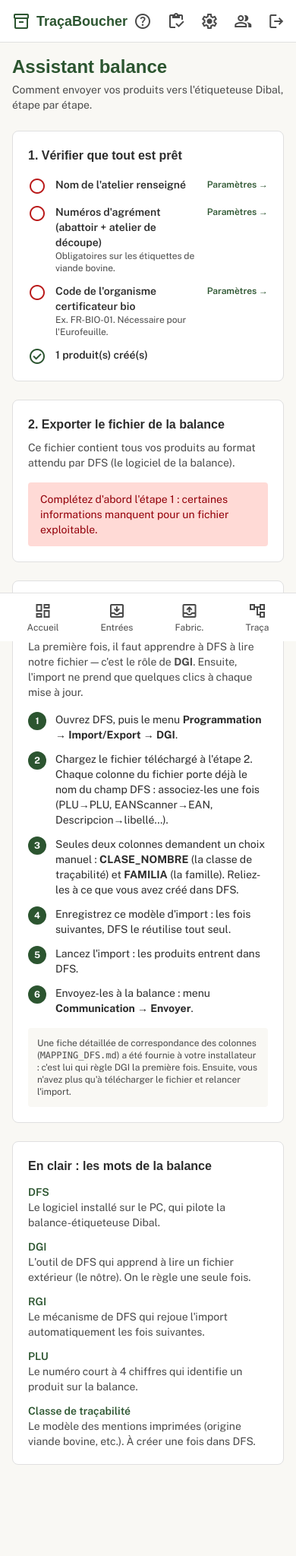
After one commit to ColibriMilhord/tracaboucher, a PHP site: page /guide.php in a window 390 px wide. The commit adds this page. Shown: the top 2048 px of the page at 76% size. Run offline with PHP 8.4, Linux system fonts and the light colour scheme; the visitor is signed in with stand-in values (Sample User, id 1); tables that the repository leaves empty or names only in its code hold one stand-in row (values such as "Sample post"); some libraries are stand-ins or nearby versions; some web fonts are replaced.

Commit message:
UX néophyte : édition focalisée, recherche produits, assistant balance
- produits.php : cliquer le stylo ouvre désormais un écran de modification
  dédié (liste masquée, formulaire pré-rempli et mis en avant, lien retour,
  champ libellé focalisé). Corrige le cas où le formulaire, noyé sous 78
  produits, semblait ne rien charger. Ajout d'un filtre de recherche sur la
  liste.
- guide.php : nouvel « Assistant balance » (admin) qui montre l'état de
  préparation (agréments, code bio, produits), débloque l'export une fois prêt,
  et déroule en clair les étapes d'import dans DFS via DGI, avec un lexique.
- header : accès Assistant + Produits depuis l'en-tête (mobile compris).

Co-Authored-By: Claude Opus 4.8 <noreply@anthropic.com>

```diff
--- /dev/null
+++ b/guide.php
@@ -0,0 +1,152 @@
+<?php
+$page_active = 'guide';
+$page_title  = 'Assistant balance';
+require_once __DIR__ . '/includes/auth.php';
+$moi = exiger_admin();
+
+$pdo = db();
+
+// ── État de préparation, lu en base
+$nb_produits = 0; $nb_bovin = 0; $nb_compo_faire = 0;
+if (referentiel_produits_pret()) {
+    $nb_produits = (int)$pdo->query('SELECT COUNT(*) FROM produits WHERE actif=1')->fetchColumn();
+    $nb_bovin    = (int)$pdo->query("SELECT COUNT(*) FROM produits WHERE actif=1 AND classe_traca='viande_bovine'")->fetchColumn();
+    if (recettes_pretes()) {
+        $nb_compo_faire = (int)$pdo->query(
+            'SELECT COUNT(*) FROM produits p WHERE p.actif=1
+             AND NOT EXISTS (SELECT 1 FROM recette_lignes r WHERE r.produit_id=p.id)'
+        )->fetchColumn();
+    }
+}
+
+$etapes = [
+    [
+        'ok'    => reglage('nom_atelier') !== '',
+        'titre' => 'Nom de l\'atelier renseigné',
+        'lien'  => 'parametres.php', 'action' => 'Paramètres',
+    ],
+    [
+        'ok'    => reglage('agrement_atelier') !== '' && reglage('agrement_abattoir') !== '',
+        'titre' => 'Numéros d\'agrément (abattoir + atelier de découpe)',
+        'aide'  => 'Obligatoires sur les étiquettes de viande bovine.',
+        'lien'  => 'parametres.php', 'action' => 'Paramètres',
+    ],
+    [
+        'ok'    => reglage('code_certificateur') !== '',
+        'titre' => 'Code de l\'organisme certificateur bio',
+        'aide'  => 'Ex. FR-BIO-01. Nécessaire pour l\'Eurofeuille.',
+        'lien'  => 'parametres.php', 'action' => 'Paramètres',
+    ],
+    [
+        'ok'    => $nb_produits > 0,
+        'titre' => $nb_produits . ' produit(s) créé(s)',
+        'lien'  => 'produits.php', 'action' => 'Produits',
+    ],
+];
+$pret = true;
+foreach ($etapes as $e) { if (!$e['ok']) $pret = false; }
+
+require __DIR__ . '/includes/header.php';
+?>
+
+<h2 class="font-headline-lg text-2xl font-bold text-primary mb-1">Assistant balance</h2>
+<p class="text-sm text-on-surface-variant mb-6">
+  Comment envoyer vos produits vers l'étiqueteuse Dibal, étape par étape.
+</p>
+
+<!-- 1. Où j'en suis -->
+<section class="bg-surface rounded-xl border border-outline-variant p-5 mb-6">
+  <h3 class="font-headline-md font-bold mb-4">1. Vérifier que tout est prêt</h3>
+  <div class="flex flex-col gap-3">
+    <?php foreach ($etapes as $e): ?>
+    <div class="flex items-start gap-3">
+      <span class="material-symbols-outlined <?= $e['ok'] ? 'text-primary' : 'text-error' ?>"><?= $e['ok'] ? 'check_circle' : 'radio_button_unchecked' ?></span>
+      <div class="flex-1 min-w-0">
+        <div class="text-sm font-semibold"><?= h($e['titre']) ?></div>
+        <?php if (!empty($e['aide'])): ?><div class="text-xs text-on-surface-variant"><?= h($e['aide']) ?></div><?php endif ?>
+      </div>
+      <?php if (!$e['ok']): ?>
+      <a href="<?= h($e['lien']) ?>" class="text-xs text-primary font-semibold shrink-0 mt-0.5"><?= h($e['action']) ?> →</a>
+      <?php endif ?>
+    </div>
+    <?php endforeach ?>
+  </div>
+  <?php if ($nb_compo_faire > 0): ?>
+  <div class="mt-4 bg-surface-container-low rounded-lg p-3 text-xs text-on-surface-variant">
+    <?= $nb_compo_faire ?> produit(s) sans composition (préparations, plats) : ils fonctionnent, mais n'auront pas
+    la mention bio tant que leur recette n'est pas saisie. Facultatif.
+  </div>
+  <?php endif ?>
+</section>
+
+<!-- 2. Exporter -->
+<section class="bg-surface rounded-xl border border-outline-variant p-5 mb-6">
+  <h3 class="font-headline-md font-bold mb-2">2. Exporter le fichier de la balance</h3>
+  <p class="text-sm text-on-surface-variant mb-4">
+    Ce fichier contient tous vos produits au format attendu par DFS (le logiciel de la balance).
+  </p>
+  <?php if ($pret): ?>
+  <a href="export.php?type=dfs_articulo" class="inline-flex items-center gap-2 bg-primary text-on-primary rounded-full px-6 py-3 font-bold text-sm">
+    <span class="material-symbols-outlined">download</span>Télécharger le fichier balance
+  </a>
+  <p class="text-xs text-on-surface-variant mt-3">
+    Enregistrez-le sur l'ordinateur où est installé DFS (par clé USB ou e-mail si besoin).
+  </p>
+  <?php else: ?>
+  <div class="bg-error-container text-on-error-container rounded-lg px-4 py-3 text-sm">
+    Complétez d'abord l'étape 1 : certaines informations manquent pour un fichier exploitable.
+  </div>
+  <?php endif ?>
+</section>
+
+<!-- 3. Importer dans DFS -->
+<section class="bg-surface rounded-xl border border-outline-variant p-5 mb-6">
+  <h3 class="font-headline-md font-bold mb-2">3. Importer dans DFS (sur le PC de la balance)</h3>
+  <p class="text-sm text-on-surface-variant mb-4">
+    La première fois, il faut apprendre à DFS à lire notre fichier — c'est le rôle de <strong>DGI</strong>.
+    Ensuite, l'import ne prend que quelques clics à chaque mise à jour.
+  </p>
+  <ol class="flex flex-col gap-3 text-sm">
+    <?php
+    $pas = [
+      'Ouvrez DFS, puis le menu <strong>Programmation → Import/Export → DGI</strong>.',
+      'Chargez le fichier téléchargé à l\'étape 2. Chaque colonne du fichier porte déjà le nom du champ DFS : associez-les une fois (PLU→PLU, EANScanner→EAN, Descripcion→libellé…).',
+      'Seules deux colonnes demandent un choix manuel : <strong>CLASE_NOMBRE</strong> (la classe de traçabilité) et <strong>FAMILIA</strong> (la famille). Reliez-les à ce que vous avez créé dans DFS.',
+      'Enregistrez ce modèle d\'import : les fois suivantes, DFS le réutilise tout seul.',
+      'Lancez l\'import : les produits entrent dans DFS.',
+      'Envoyez-les à la balance : menu <strong>Communication → Envoyer</strong>.',
+    ];
+    foreach ($pas as $i => $t): ?>
+    <li class="flex gap-3">
+      <span class="shrink-0 w-6 h-6 rounded-full bg-primary text-on-primary text-xs font-bold flex items-center justify-center"><?= $i + 1 ?></span>
+      <span><?= $t ?></span>
+    </li>
+    <?php endforeach ?>
+  </ol>
+  <div class="mt-4 bg-surface-container-low rounded-lg p-3 text-xs text-on-surface-variant">
+    Une fiche détaillée de correspondance des colonnes (<code>MAPPING_DFS.md</code>) a été fournie
+    à votre installateur : c'est lui qui règle DGI la première fois. Ensuite, vous n'avez plus qu'à
+    télécharger le fichier et relancer l'import.
+  </div>
+</section>
+
+<!-- 4. Comprendre les mots -->
+<section class="bg-surface rounded-xl border border-outline-variant p-5">
+  <h3 class="font-headline-md font-bold mb-3">En clair : les mots de la balance</h3>
+  <dl class="flex flex-col gap-3 text-sm">
+    <?php foreach ([
+      ['DFS', 'Le logiciel installé sur le PC, qui pilote la balance-étiqueteuse Dibal.'],
+      ['DGI', 'L\'outil de DFS qui apprend à lire un fichier extérieur (le nôtre). On le règle une seule fois.'],
+      ['RGI', 'Le mécanisme de DFS qui rejoue l\'import automatiquement les fois suivantes.'],
+      ['PLU', 'Le numéro court à 4 chiffres qui identifie un produit sur la balance.'],
+      ['Classe de traçabilité', 'Le modèle des mentions imprimées (origine viande bovine, etc.). À créer une fois dans DFS.'],
+    ] as [$mot, $def]): ?>
+    <div>
+      <dt class="font-semibold text-primary"><?= h($mot) ?></dt>
+      <dd class="text-on-surface-variant"><?= h($def) ?></dd>
+    </div>
+    <?php endforeach ?>
+  </dl>
+</section>
+
+<?php require __DIR__ . '/includes/footer.php'; ?>
--- a/includes/header.php
+++ b/includes/header.php
@@ -83,6 +83,8 @@
   </a>
   <div class="flex items-center gap-1">
     <?php if (($moi['role'] ?? '') === 'admin'): ?>
+    <a href="guide.php" title="Assistant balance" class="material-symbols-outlined text-on-surface-variant hover:bg-surface-container-high p-2 rounded-full">help</a>
+    <a href="produits.php" title="Produits" class="material-symbols-outlined text-on-surface-variant hover:bg-surface-container-high p-2 rounded-full">inventory</a>
     <a href="parametres.php" title="Paramètres" class="material-symbols-outlined text-on-surface-variant hover:bg-surface-container-high p-2 rounded-full">settings</a>
     <a href="utilisateurs.php" title="Utilisateurs" class="material-symbols-outlined text-on-surface-variant hover:bg-surface-container-high p-2 rounded-full">group</a>
     <?php endif ?>
@@ -103,6 +105,7 @@
       ];
       if (($moi['role'] ?? '') === 'admin') {
         $liens[] = ['produits', 'produits.php', 'inventory', 'Produits'];
+        $liens[] = ['guide', 'guide.php', 'help', 'Assistant balance'];
       }
       foreach ($liens as [$k,$url,$icone,$lib]):
         $on = $page_active === $k;
```
Also changed, not shown: produits.php (+34 -7 lines).
